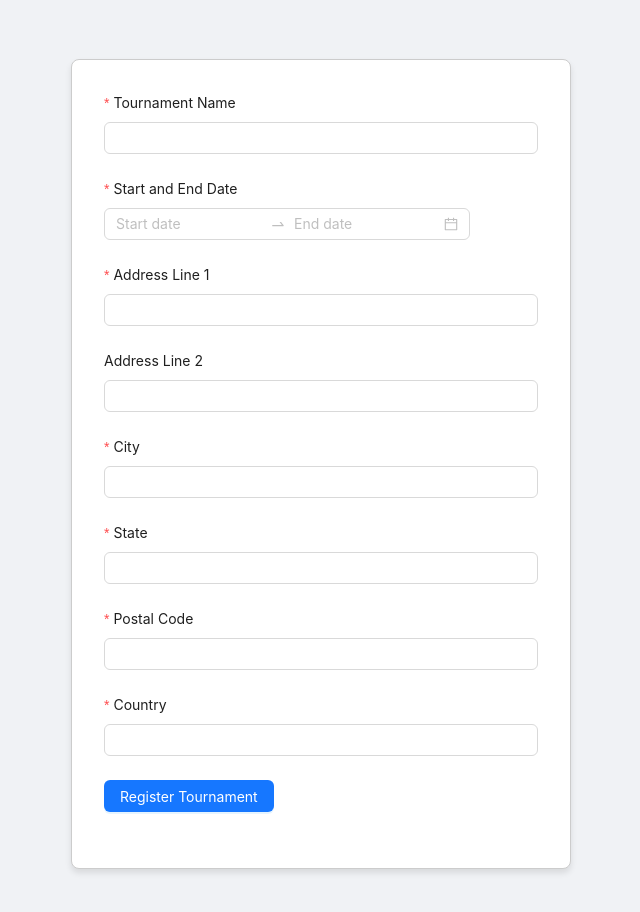
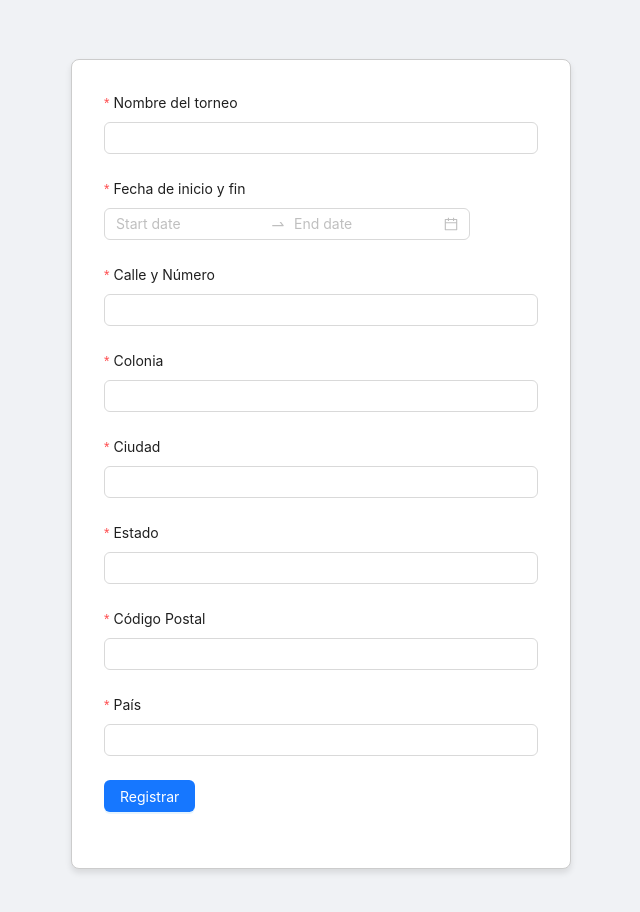
Before and after one commit to Danielfts/ROLOSOFT_FRONT, a React (Create React App) app in the folder rolosoft-web/: page /registerTournament in a window 1280 px wide. Shown: the top 912 px of the page, without its empty margins (319-959 px from the left). Built offline with nearby package versions, Linux system fonts and the light colour scheme.

Commit message:
Add duplicated CURP handling error and bug on address payload

```diff
--- a/rolosoft-web/src/components/Dashboard/Tournaments/RegisterTournament.tsx
+++ b/rolosoft-web/src/components/Dashboard/Tournaments/RegisterTournament.tsx
@@ -59,7 +59,7 @@ const RegisterTournament: React.FC = () => {
         try {
             const response = await axios.post(process.env.REACT_APP_TOURNAMENTS_API_URL!, payload, { headers });
             if (response.status === 201) {
-                message.success('Tournament registered successfully!');
+                message.success('Torneo Regsitrado Exitosamente!');
                 form.resetFields();
             } else {
                 message.error('Failed to register tournament.');
@@ -73,32 +73,32 @@ const RegisterTournament: React.FC = () => {
     return (
         <div style={formContainerStyle}>
             <Form form={form} onFinish={handleSubmit} style={formStyle} layout="vertical">
-                <Form.Item name="name" label="Tournament Name" rules={[{ required: true }]}>
+                <Form.Item name="name" label="Nombre del torneo" rules={[{ required: true }]}>
                     <Input />
                 </Form.Item>
-                <Form.Item name="dates" label="Start and End Date" rules={[{ required: true }]}>
+                <Form.Item name="dates" label="Fecha de inicio y fin" rules={[{ required: true }]}>
                     <RangePicker format="YYYY-MM-DD" />
                 </Form.Item>
-                <Form.Item name="address1" label="Address Line 1" rules={[{ required: true }]}>
+                <Form.Item name="address1" label="Calle y Número" rules={[{ required: true }]}>
                     <Input />
                 </Form.Item>
-                <Form.Item name="address2" label="Address Line 2">
+                <Form.Item name="address2" label="Colonia" rules={[{ required: true }]}>
                     <Input />
                 </Form.Item>
-                <Form.Item name="city" label="City" rules={[{ required: true }]}>
+                <Form.Item name="city" label="Ciudad" rules={[{ required: true }]}>
                     <Input />
                 </Form.Item>
-                <Form.Item name="state" label="State" rules={[{ required: true }]}>
+                <Form.Item name="state" label="Estado" rules={[{ required: true }]}>
                     <Input />
                 </Form.Item>
-                <Form.Item name="postalCode" label="Postal Code" rules={[{ required: true }]}>
+                <Form.Item name="postalCode" label="Código Postal" rules={[{ required: true }]}>
                     <Input />
                 </Form.Item>
-                <Form.Item name="country" label="Country" rules={[{ required: true }]}>
+                <Form.Item name="country" label="País" rules={[{ required: true }]}>
                     <Input />
                 </Form.Item>
                 <Form.Item>
-                    <Button type="primary" htmlType="submit">Register Tournament</Button>
+                    <Button type="primary" htmlType="submit">Registrar</Button>
                 </Form.Item>
             </Form>
         </div>
--- a/rolosoft-web/src/components/Dashboard/Tournaments/Tournaments.tsx
+++ b/rolosoft-web/src/components/Dashboard/Tournaments/Tournaments.tsx
@@ -1,7 +1,8 @@
 import { Button, Table, Modal, message, Descriptions } from "antd";
 import { useState, useEffect } from "react";
 import axios from "axios";
-import { DeleteOutlined, EyeOutlined } from "@ant-design/icons";
+import { DeleteOutlined, EyeOutlined, SettingOutlined } from "@ant-design/icons";
+import { useNavigate } from 'react-router-dom';
 import RegisterTournament from './RegisterTournament';
 
 type Address = {
@@ -14,7 +15,7 @@ type Address = {
 };
 
 type Tournament = {
-  id: string;
+  id: number;
   name: string;
   startDate: string;
   endDate: string;
@@ -36,7 +37,7 @@ function Tournaments() {
     const headers = { Authorization: token };
     try {
       if (!token) {
-        message.error('No token found, please login.');
+        message.error('No se encontró ningun token, por favor inicie sesión');
         return;
       }
       const response = await axios.get(process.env.REACT_APP_TOURNAMENTS_API_URL!, { headers });
@@ -53,10 +54,12 @@ function Tournaments() {
     }
   };
 
+  const navigate = useNavigate();
+
   const columns = [
-    { key: "1", title: "Name", dataIndex: "name", sorter: (a: Tournament, b: Tournament) => a.name.localeCompare(b.name) },
-    { key: "2", title: "Start Date", dataIndex: "startDate", sorter: (a: Tournament, b: Tournament) => a.startDate.localeCompare(b.startDate) },
-    { key: "3", title: "End Date", dataIndex: "endDate", sorter: (a: Tournament, b: Tournament) => a.endDate.localeCompare(b.endDate) },
+    { key: "1", title: "Nombre", dataIndex: "name", sorter: (a: Tournament, b: Tournament) => a.name.localeCompare(b.name) },
+    { key: "2", title: "Fecha de inicio", dataIndex: "startDate", sorter: (a: Tournament, b: Tournament) => a.startDate.localeCompare(b.startDate) },
+    { key: "3", title: "Fecha de fin", dataIndex: "endDate", sorter: (a: Tournament, b: Tournament) => a.endDate.localeCompare(b.endDate) },
     {
       key: "4",
       title: "Actions",
@@ -64,6 +67,8 @@ function Tournaments() {
         <>
           <EyeOutlined onClick={() => onViewTournament(record)} />
           <DeleteOutlined onClick={() => onDeleteTournament(record)} style={{ color: "red", marginLeft: 12 }} />
+          <SettingOutlined onClick={() => administrateTournament(record.id)} style={{ marginLeft: 12 }}
+          />
         </>
       ),
     },
@@ -74,24 +79,28 @@ function Tournaments() {
     setViewingTournament(record);
   };
 
+  const administrateTournament = (id: number) => {
+    navigate(`/adminPanel`);
+  };
+
   const onAddTournament = () => {
     setIsRegistering(true);
   };
 
   const onDeleteTournament = (record: Tournament) => {
     Modal.confirm({
-      title: "Are you sure you want to delete this tournament?",
-      okText: "Yes",
+      title: "Esta seguro que desea elimianar este torneo?",
+      okText: "Si",
       okType: "danger",
       onOk: async () => {
         try {
           const token = localStorage.getItem('token');
-          const headers = { Authorization: `Bearer ${token}` }
+          const headers = { Authorization: token }
           const response = await axios.delete(`${process.env.REACT_APP_TOURNAMENTS_API_URL}/${record.id}`, { headers });
 
           if (response.status === 200) {
             setDataSource((prev) => prev.filter((tournament) => tournament.id !== record.id));
-            message.success("Tournament deleted successfully!");
+            message.success("Torneo eliminado exitosamente!");
           } else {
             message.error('Failed to delete tournament');
           }
@@ -105,32 +114,32 @@ function Tournaments() {
   return (
     <div className="App">
       <header className="App-header">
-        <Button onClick={onAddTournament}>Add New Tournament</Button>
+        <Button onClick={onAddTournament}>Registrar Nuevo Torneo</Button>
         <Table columns={columns} dataSource={dataSource} />
         <Modal
-          title="Tournament Details"
-          visible={isViewing}
+          title="Detalles del torneo"
+          open={isViewing}
           onOk={() => setIsViewing(false)}
           onCancel={() => setIsViewing(false)}
           width='80%'
         >
           {viewingTournament && (
             <Descriptions bordered column={1}>
-              <Descriptions.Item label="Name">{viewingTournament.name}</Descriptions.Item>
-              <Descriptions.Item label="Start Date">{viewingTournament.startDate}</Descriptions.Item>
-              <Descriptions.Item label="End Date">{viewingTournament.endDate}</Descriptions.Item>
+              <Descriptions.Item label="Nombre">{viewingTournament.name}</Descriptions.Item>
+              <Descriptions.Item label="Fecha inicio">{viewingTournament.startDate}</Descriptions.Item>
+              <Descriptions.Item label="Fecha fin">{viewingTournament.endDate}</Descriptions.Item>
               {/* Address details */}
-              <Descriptions.Item label="Address 1">{viewingTournament.address.address1}</Descriptions.Item>
-              <Descriptions.Item label="Address 2">{viewingTournament.address.address2}</Descriptions.Item>
-              <Descriptions.Item label="City">{viewingTournament.address.city}</Descriptions.Item>
-              <Descriptions.Item label="State">{viewingTournament.address.state}</Descriptions.Item>
-              <Descriptions.Item label="Postal Code">{viewingTournament.address.postalCode}</Descriptions.Item>
-              <Descriptions.Item label="Country">{viewingTournament.address.country}</Descriptions.Item>
+              <Descriptions.Item label="Calle y Número">{viewingTournament.address.address1}</Descriptions.Item>
+              <Descriptions.Item label="Colonia">{viewingTournament.address.address2}</Descriptions.Item>
+              <Descriptions.Item label="Ciudad">{viewingTournament.address.city}</Descriptions.Item>
+              <Descriptions.Item label="Estado">{viewingTournament.address.state}</Descriptions.Item>
+              <Descriptions.Item label="Código Postal">{viewingTournament.address.postalCode}</Descriptions.Item>
+              <Descriptions.Item label="País">{viewingTournament.address.country}</Descriptions.Item>
             </Descriptions>
           )}
         </Modal>
         <Modal
-          title="Register New Tournament"
+          title="Registrar Nuevo Torneo"
           open={isRegistering}
           footer={null}
           onCancel={() => {
--- a/rolosoft-web/src/components/Dashboard/Users/RegisterUser.tsx
+++ b/rolosoft-web/src/components/Dashboard/Users/RegisterUser.tsx
@@ -1,4 +1,4 @@
-import React, { useState } from 'react';
+import React, { useState, useEffect } from 'react';
 import { Form, Input, Radio, Button, Select, DatePicker, message, RadioChangeEvent } from 'antd';
 import axios from 'axios';
 import moment from 'moment';
@@ -67,9 +67,15 @@ interface StudentUser extends BaseUser {
     student: StudentDetails;
 }
 
-type UserFormValues = Omit<BaseUser, 'role' | 'birthDate'> & {
+type UserFormValues = Omit<BaseUser, 'role' | 'birthDate' | 'address'> & {
     birthDate: moment.Moment;
     userType: string;
+    address1: string;
+    address2: string;
+    city: string;
+    state: string;
+    postalCode: string;
+    country: string;
     school?: string;
     fieldPosition?: string;
     shirtNumber?: number;
@@ -77,8 +83,31 @@ type UserFormValues = Omit<BaseUser, 'role' | 'birthDate'> & {
     IMSS?: string;
 };
 
+const AddressFields: React.FC = () => (
+    <>
+        <Form.Item name="address1" label="Calle y Numero" rules={[{ required: true }]}>
+            <Input />
+        </Form.Item>
+        <Form.Item name="address2" label="Colonia" rules={[{ required: true }]}>
+            <Input />
+        </Form.Item>
+        <Form.Item name="city" label="Ciudad" rules={[{ required: true }]}>
+            <Input />
+        </Form.Item>
+        <Form.Item name="state" label="Estado" rules={[{ required: true }]}>
+            <Input />
+        </Form.Item>
+        <Form.Item name="country" label="Pais" rules={[{ required: true }]}>
+            <Input />
+        </Form.Item>
+        <Form.Item name="postalCode" label="Codigo Postal" rules={[{ required: true }]}>
+            <Input />
+        </Form.Item>
+    </>
+);
+
 const RegisterUser: React.FC = () => {
-    const [form] = Form.useForm<UserFormValues>();
+    const [form] = Form.useForm();
     const [userType, setUserType] = useState<string>('');
     const [schools, setSchools] = useState<{ id: string; name: string }[]>([]);
     const [teams, setTeams] = useState<{ id: string; name: string }[]>([]);
@@ -94,7 +123,7 @@ const RegisterUser: React.FC = () => {
     const fetchSchools = async () => {
         const token = localStorage.getItem('token');
         if (!token) {
-            message.error('No token found, please login.');
+            message.error('No se encontró ningun token, por favor inicie sesión');
             return;
         }
         const headers = { Authorization: token };
@@ -117,7 +146,7 @@ const RegisterUser: React.FC = () => {
     const fetchTeams = async () => {
         const token = localStorage.getItem('token');
         if (!token) {
-            message.error('No token found, please login.');
+            message.error('No se encontró ningun token, por favor inicie sesión');
             return;
         }
         const headers = { Authorization: token };
@@ -142,7 +171,16 @@ const RegisterUser: React.FC = () => {
         const token = localStorage.getItem('token');
         const headers = { Authorization: token };
         const formattedBirthDate = values.birthDate.format('YYYY-MM-DD');
-        const { birthDate, school, fieldPosition, shirtNumber, team, IMSS, gender, ...rest } = values;
+        const { address1, address2, city, state, postalCode, country, birthDate, school, fieldPosition, shirtNumber, team, IMSS, gender, ...rest } = values;
+
+        const address: Address = {
+            address1,
+            address2,
+            city,
+            state,
+            postalCode,
+            country
+        };
 
         let payload: AdminUser | StudentUser;
 
@@ -159,6 +197,7 @@ const RegisterUser: React.FC = () => {
                 ...rest,
                 birthDate: formattedBirthDate,
                 gender,
+                address,
                 role: "student",
                 CURP: rest.CURP,
                 student: studentDetails,
@@ -169,6 +208,7 @@ const RegisterUser: React.FC = () => {
                 ...rest,
                 birthDate: formattedBirthDate,
                 gender,
+                address,
                 role: "admin",
                 CURP: rest.CURP,
             } as AdminUser;
@@ -185,12 +225,13 @@ const RegisterUser: React.FC = () => {
         } catch (error) {
             if (axios.isAxiosError(error)) {
                 if (error.response) {
+                    const errorMessage = error.response.data.message;
                     if (error.response.status === 403) {
                         message.error('No tienes permiso para realizar esta acción.');
                     } else if (error.response.status === 400) {
-                        message.error('Una cuenta ya se registró con ese correo electrónico.');
+                        message.error(`Error: ${errorMessage || 'Error de servidor'}`);
                     } else {
-                        message.error(`Error: ${error.response.data.message || 'Error de servidor'}`);
+                        message.error(`Error: ${errorMessage || 'Error de servidor'}`);
                     }
                 } else {
                     message.error('Error de red o servidor, por favor verifica tu conexión.');
@@ -198,7 +239,7 @@ const RegisterUser: React.FC = () => {
             } else {
                 message.error('Un error inesperado ha ocurrido.');
             }
-            console.error('Error al registar usuario:', error);
+            console.error('Error al registrar usuario:', error);
         }
     };
 
@@ -251,38 +292,16 @@ const RegisterUser: React.FC = () => {
                 ]}>
                     <Input />
                 </Form.Item>
-                <Form.Item name="address1" label="Calle y Numero" rules={[{ required: true }]}>
-                    <Input />
-                </Form.Item>
-                <Form.Item name="address2" label="Colonia" rules={[{ required: true }]}>
-                    <Input />
-                </Form.Item>
-                <Form.Item name="city" label="Ciudad" rules={[{ required: true }]}>
-                    <Input />
-                </Form.Item>
-                <Form.Item name="state" label="Estado" rules={[{ required: true }]}>
-                    <Input />
-                </Form.Item>
-                <Form.Item name="country" label="Pais" rules={[{ required: true }]}>
-                    <Input />
-                </Form.Item>
-                <Form.Item name="postalCode" label="Codigo Postal" rules={[{ required: true }]}>
-                    <Input />
-                </Form.Item>
+
+                <AddressFields />
 
                 {userType === 'student' && (
                     <>
-
                         <Form.Item name="IMSS" label="No. de IMMS" rules={[{ required: true }]}>
                             <Input />
                         </Form.Item>
-                        <Form.Item name="parentCURP" label="CURP del padre, madre o tutor" rules={[
-                            { required: true },
-                            { pattern: /^([A-Z][AEIOUX][A-Z]{2}\d{2}(?:0[1-9]|1[0-2])(?:0[1-9]|[12]\d|3[01])[HM](?:AS|B[CS]|C[CLMSH]|D[FG]|G[TR]|HG|JC|M[CNS]|N[ETL]|OC|PL|Q[TR]|S[PLR]|T[CSL]|VZ|YN|ZS)[B-DF-HJ-NP-TV-Z]{3}[A-Z\d])(\d)$/, message: 'Por favor ingrese un CUPRP valido' }]}>
-                            <Input />
-                        </Form.Item>
-                        <Form.Item name="school" label="School" rules={[{ required: true }]}>
-                            <Select placeholder="Select a school" allowClear>
+                        <Form.Item name="school" label="Escuela" rules={[{ required: true }]}>
+                            <Select placeholder="Seleccione una Escuela" allowClear>
                                 {schools.map(school => (
                                     <Option key={school.id} value={school.id}>{school.name}</Option>
                                 ))}
@@ -296,7 +315,7 @@ const RegisterUser: React.FC = () => {
                             <Input type="number" />
                         </Form.Item>
                         <Form.Item name="team" label="Equipo" rules={[{ required: true }]}>
-                            <Select placeholder="Select a team" allowClear>
+                            <Select placeholder="Seleccione un Equipo" allowClear>
                                 {teams.map(team => (
                                     <Option key={team.id} value={team.id}>{team.name}</Option>
                                 ))}
--- a/rolosoft-web/src/components/Dashboard/Users/Users.tsx
+++ b/rolosoft-web/src/components/Dashboard/Users/Users.tsx
@@ -42,7 +42,7 @@ function Users() {
     const headers = { Authorization: token };
     try {
       if (!token) {
-        message.error('No token found, please login.');
+        message.error('No se encontró ningun token, por favor inicie sesión');
         return;
       }
       const response = await axios.get(process.env.REACT_APP_USERS_API_URL!, { headers });
@@ -51,27 +51,27 @@ function Users() {
         setDataSource(response.data.data);
 
       } else {
-        console.error('Failed to fetch users with status:', response.status);
-        message.error('Error fetching users with unexpected status.');
+        console.error('Fallo al obtener usuarios con estatus: ', response.status);
+        message.error('Error al obtener usuarios con error inesperado: ');
       }
     } catch (error) {
-      console.error('Failed to fetch users:', error);
-      message.error('Error fetching users');
+      console.error('Fallo al obtener usuarios:', error);
+      message.error('Error al obtener usuarios');
     }
   };
 
   const columns = [
-    { key: "2", title: "First Name", dataIndex: "firstName", sorter: (a: User, b: User) => a.firstName.localeCompare(b.firstName) },
-    { key: "3", title: "Last Name", dataIndex: "lastName", sorter: (a: User, b: User) => a.lastName.localeCompare(b.lastName) },
+    { key: "2", title: "Nombres", dataIndex: "firstName", sorter: (a: User, b: User) => a.firstName.localeCompare(b.firstName) },
+    { key: "3", title: "Apellidos", dataIndex: "lastName", sorter: (a: User, b: User) => a.lastName.localeCompare(b.lastName) },
     { key: "4", title: "Email", dataIndex: "email", sorter: (a: User, b: User) => a.email.localeCompare(b.email) },
-    { key: "5", title: "Phone", dataIndex: "phone", sorter: (a: User, b: User) => a.phone.localeCompare(b.phone) },
-    { key: "6", title: "Birth Date", dataIndex: "birthDate", sorter: (a: User, b: User) => a.birthDate.localeCompare(b.birthDate) },
-    { key: "7", title: "Gender", dataIndex: "gender", sorter: (a: User, b: User) => a.gender.localeCompare(b.gender) },
-    { key: "8", title: "Role", dataIndex: "role", sorter: (a: User, b: User) => a.role.localeCompare(b.role) },
+    { key: "5", title: "Teléfono", dataIndex: "phone", sorter: (a: User, b: User) => a.phone.localeCompare(b.phone) },
+    { key: "6", title: "Fecha de nacimiento", dataIndex: "birthDate", sorter: (a: User, b: User) => a.birthDate.localeCompare(b.birthDate) },
+    { key: "7", title: "Género", dataIndex: "gender", sorter: (a: User, b: User) => a.gender.localeCompare(b.gender) },
+    { key: "8", title: "Rol", dataIndex: "role", sorter: (a: User, b: User) => a.role.localeCompare(b.role) },
     { key: "9", title: "CURP", dataIndex: "CURP", sorter: (a: User, b: User) => a.CURP.localeCompare(b.CURP) },
     {
       key: "10",
-      title: "Actions",
+      title: "Acciones",
       render: (record: User) => (
         <>
           <EyeOutlined onClick={() => onViewUser(record)} />
@@ -92,14 +92,14 @@ function Users() {
 
   const onDeleteUser = (record: User) => {
     Modal.confirm({
-      title: "Are you sure you want to delete this user?",
+      title: "Estas seguro que desea eliminar a este usuario?",
       okText: "Yes",
       okType: "danger",
       onOk: async () => {
         try {
           const token = localStorage.getItem('token');
           if (!token) {
-            message.error('No token found, please login.');
+            message.error('No se encontró ningun token, por favor inicie sesión');
             return;
           }
           const headers = { Authorization: token }
@@ -107,12 +107,12 @@ function Users() {
 
           if (response.status === 200) {
             setDataSource((prev) => prev.filter((user) => user.id !== record.id));
-            message.success("User deleted successfully!");
+            message.success("Usuario eliminado exitosamente!");
           } else {
-            message.error('Failed to delete user');
+            message.error('Fallo al eliminar usuario');
           }
         } catch (error) {
-          message.error('Failed to delete user: ' + error);
+          message.error('Fallo al eliminar usuario: ' + error);
         }
       },
     });
@@ -121,37 +121,37 @@ function Users() {
   return (
     <div className="App">
       <header className="App-header">
-        <Button onClick={onAddUser}>Add New User</Button>
+        <Button onClick={onAddUser}>Registrar Nuevo Usuario</Button>
         <Table columns={columns} dataSource={dataSource} />
         <Modal
-          title="User Details"
-          visible={isViewing}
+          title="Detalles de usuario"
+          open={isViewing}
           onOk={() => setIsViewing(false)}
           onCancel={() => setIsViewing(false)}
           width='80%'
         >
           {viewingUser && (
             <Descriptions bordered column={1}>
-              <Descriptions.Item label="First Name">{viewingUser.firstName}</Descriptions.Item>
-              <Descriptions.Item label="Last Name">{viewingUser.lastName}</Descriptions.Item>
+              <Descriptions.Item label="Nombres">{viewingUser.firstName}</Descriptions.Item>
+              <Descriptions.Item label="Apellidos">{viewingUser.lastName}</Descriptions.Item>
               <Descriptions.Item label="Email">{viewingUser.email}</Descriptions.Item>
-              <Descriptions.Item label="Phone">{viewingUser.phone}</Descriptions.Item>
-              <Descriptions.Item label="Role">{viewingUser.role}</Descriptions.Item>
+              <Descriptions.Item label="Teléfono">{viewingUser.phone}</Descriptions.Item>
+              <Descriptions.Item label="Rol">{viewingUser.role}</Descriptions.Item>
               <Descriptions.Item label="CURP">{viewingUser.CURP}</Descriptions.Item>
-              <Descriptions.Item label="Birth Date">{viewingUser.birthDate}</Descriptions.Item>
-              <Descriptions.Item label="Gender">{viewingUser.gender}</Descriptions.Item>
+              <Descriptions.Item label="Fecha de nacimiento">{viewingUser.birthDate}</Descriptions.Item>
+              <Descriptions.Item label="Género">{viewingUser.gender}</Descriptions.Item>
               {/* Address details */}
-              <Descriptions.Item label="Address 1">{viewingUser.address.address1}</Descriptions.Item>
-              <Descriptions.Item label="Address 2">{viewingUser.address.address2}</Descriptions.Item>
-              <Descriptions.Item label="City">{viewingUser.address.city}</Descriptions.Item>
-              <Descriptions.Item label="State">{viewingUser.address.state}</Descriptions.Item>
-              <Descriptions.Item label="Postal Code">{viewingUser.address.postalCode}</Descriptions.Item>
-              <Descriptions.Item label="Country">{viewingUser.address.country}</Descriptions.Item>
+              <Descriptions.Item label="Calle y Número">{viewingUser.address.address1}</Descriptions.Item>
+              <Descriptions.Item label="Colonia">{viewingUser.address.address2}</Descriptions.Item>
+              <Descriptions.Item label="Ciudad">{viewingUser.address.city}</Descriptions.Item>
+              <Descriptions.Item label="Estado">{viewingUser.address.state}</Descriptions.Item>
+              <Descriptions.Item label="Código Postal">{viewingUser.address.postalCode}</Descriptions.Item>
+              <Descriptions.Item label="País">{viewingUser.address.country}</Descriptions.Item>
             </Descriptions>
           )}
         </Modal>
         <Modal
-          title="Register New User"
+          title="Registrar Nuevo Usuario"
           open={isRegistering}
           footer={null}
           onCancel={() => {
```
